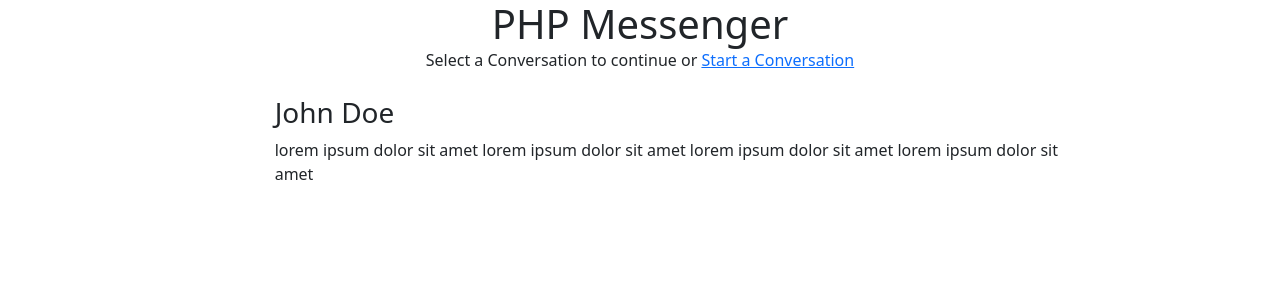
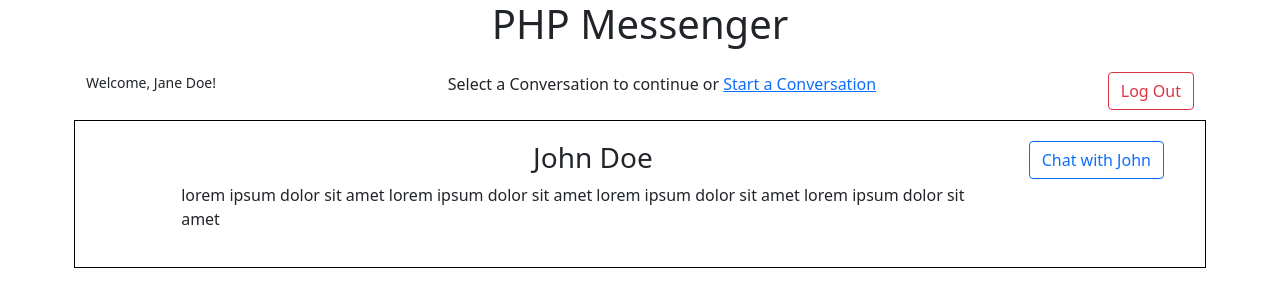
Before and after one commit to UmairJibran/PHP-Messenger, a PHP site: page / in a window 1280 px wide. Shown: the top 307 px of the page. Run offline with PHP 8.4, Linux system fonts and the light colour scheme; some libraries are stand-ins or nearby versions.

Commit message:
added personalization

```diff
--- a/css/master.css
+++ b/css/master.css
@@ -2,3 +2,18 @@
   text-align: center;
   margin: auto;
 }
+.left {
+  text-align: left;
+}
+.right {
+  text-align: right;
+}
+.message-body-preview {
+  border: 1px solid black;
+  padding: 20px 0;
+  margin-bottom: 20px;
+}
+.user-photo img {
+  border-radius: 50%;
+  height: 100px;
+}
--- a/index.php
+++ b/index.php
@@ -10,19 +10,27 @@
 <body>
    <h1 class="center">PHP Messenger</h1>
    <div class="container container-fluid">
-      <p class="center">Select a Conversation to continue or <a href="new.php" class="">Start a Conversation</a></p>
+      <br>
+      <p class="center">
+         <small class="float-left">Welcome, Jane Doe!</small>
+         Select a Conversation to continue or <a href="new.php" class="">Start a Conversation</a>
+         <a class="float-right btn btn-outline-danger" href="logout.php">Log Out</a>
+      </p>
       <br>
       <div class="message-body-preview row">
-         <aside class="user-photo col col-2">
+         <aside class="user-photo col col-1 center">
             <img src="https://via.placeholder.com/150" alt="">
          </aside>
          <aside class="message-preview col col-9">
-            <section class="message-sender">
+            <section class="message-sender center">
                <h3>John Doe</h3>
             </section>
-            <section class="message">
+            <section class="message left">
                <p>lorem ipsum dolor sit amet lorem ipsum dolor sit amet lorem ipsum dolor sit amet lorem ipsum dolor sit amet </p>
             </section>
+         </aside>
+         <aside class="col col-2">
+            <a href="#" class="btn btn-outline-primary center">Chat with John</a>
          </aside>
       </div>
    </div>
```
